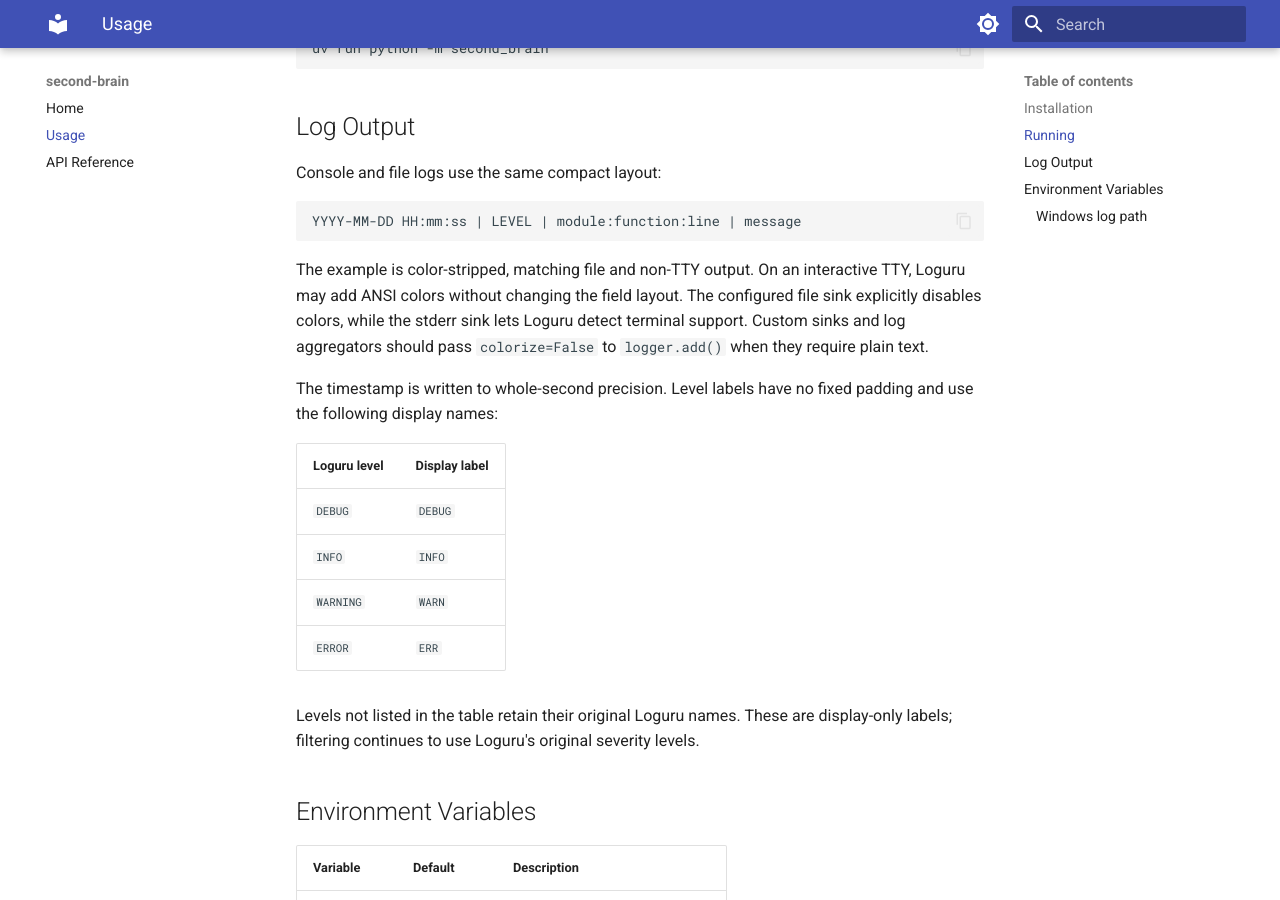
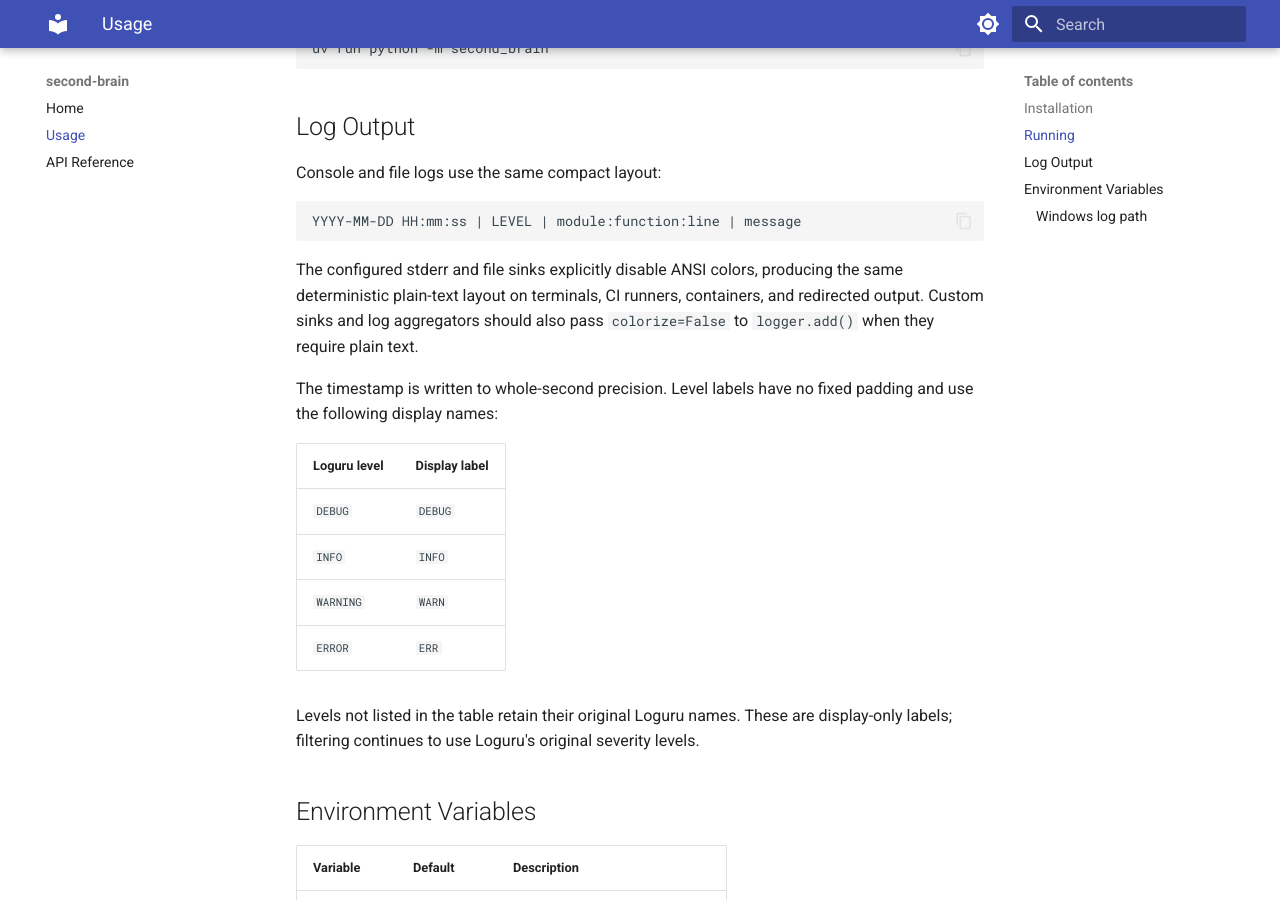
Before and after one commit to dhawangg-uw/second_brain, an MkDocs documentation site: the page built from docs/usage.md, in a window 1280 px wide and 900 px high, scrolled down 533 px. Built offline with MkDocs 1.6.1 and Material for MkDocs 9.7.7, drawn with Linux system fonts in a browser that asks for light colours.

Commit message:
Make stderr logs deterministic plain text

````diff
--- a/docs/usage.md
+++ b/docs/usage.md
@@ -31,10 +31,9 @@ Console and file logs use the same compact layout:
 YYYY-MM-DD HH:mm:ss | LEVEL | module:function:line | message
 ```
 
-The example is color-stripped, matching file and non-TTY output. On an
-interactive TTY, Loguru may add ANSI colors without changing the field layout.
-The configured file sink explicitly disables colors, while the stderr sink lets
-Loguru detect terminal support. Custom sinks and log aggregators should pass
+The configured stderr and file sinks explicitly disable ANSI colors, producing
+the same deterministic plain-text layout on terminals, CI runners, containers,
+and redirected output. Custom sinks and log aggregators should also pass
 `colorize=False` to `logger.add()` when they require plain text.
 
 The timestamp is written to whole-second precision. Level labels have no fixed
````
Also changed, not shown: README.md (+2 -2 lines), 2 other files.
